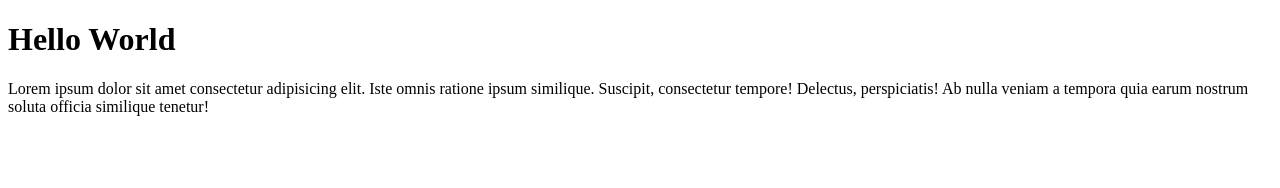
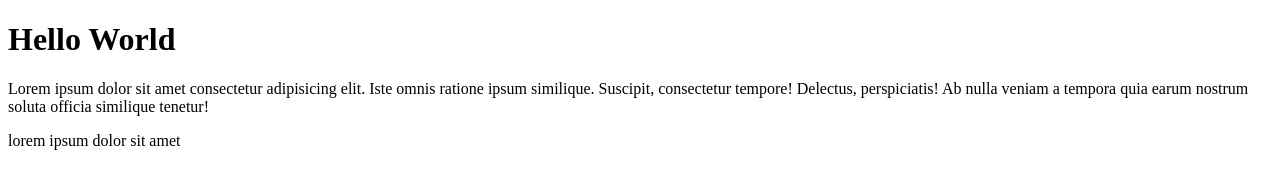
Before and after one commit to TolgaKara/githubWorkflow, a plain HTML site: page views/index.html in a window 1280 px wide. Drawn offline with Linux system fonts and the light colour scheme.

Commit message:
Added Section

```diff
--- a/views/index.html
+++ b/views/index.html
@@ -12,5 +12,6 @@
 			Suscipit, consectetur tempore! Delectus, perspiciatis! Ab nulla veniam a tempora quia earum
 			nostrum soluta officia similique tenetur!
 		</p>
+		<section>lorem ipsum dolor sit amet</section>
 	</body>
 </html>
```
